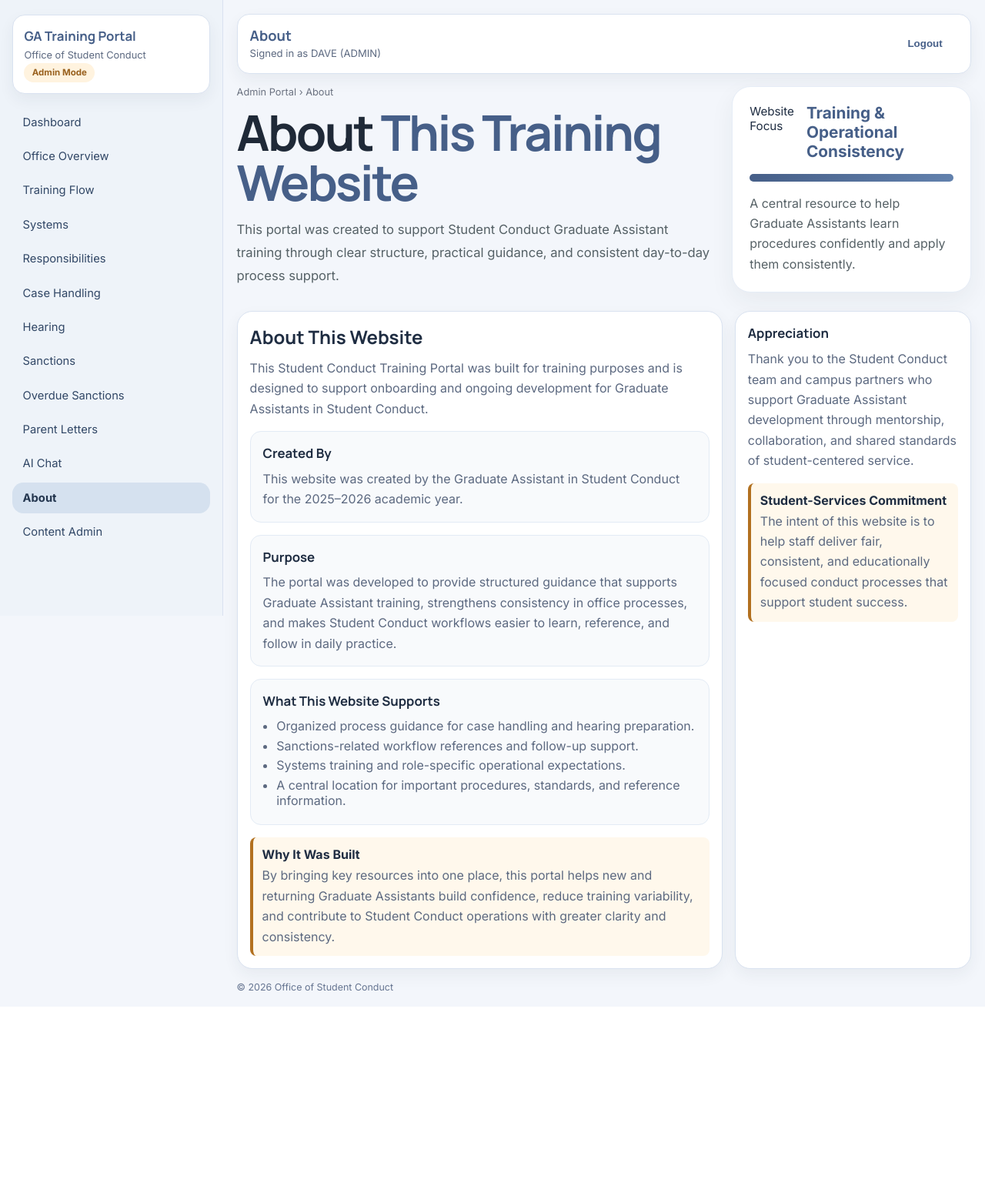
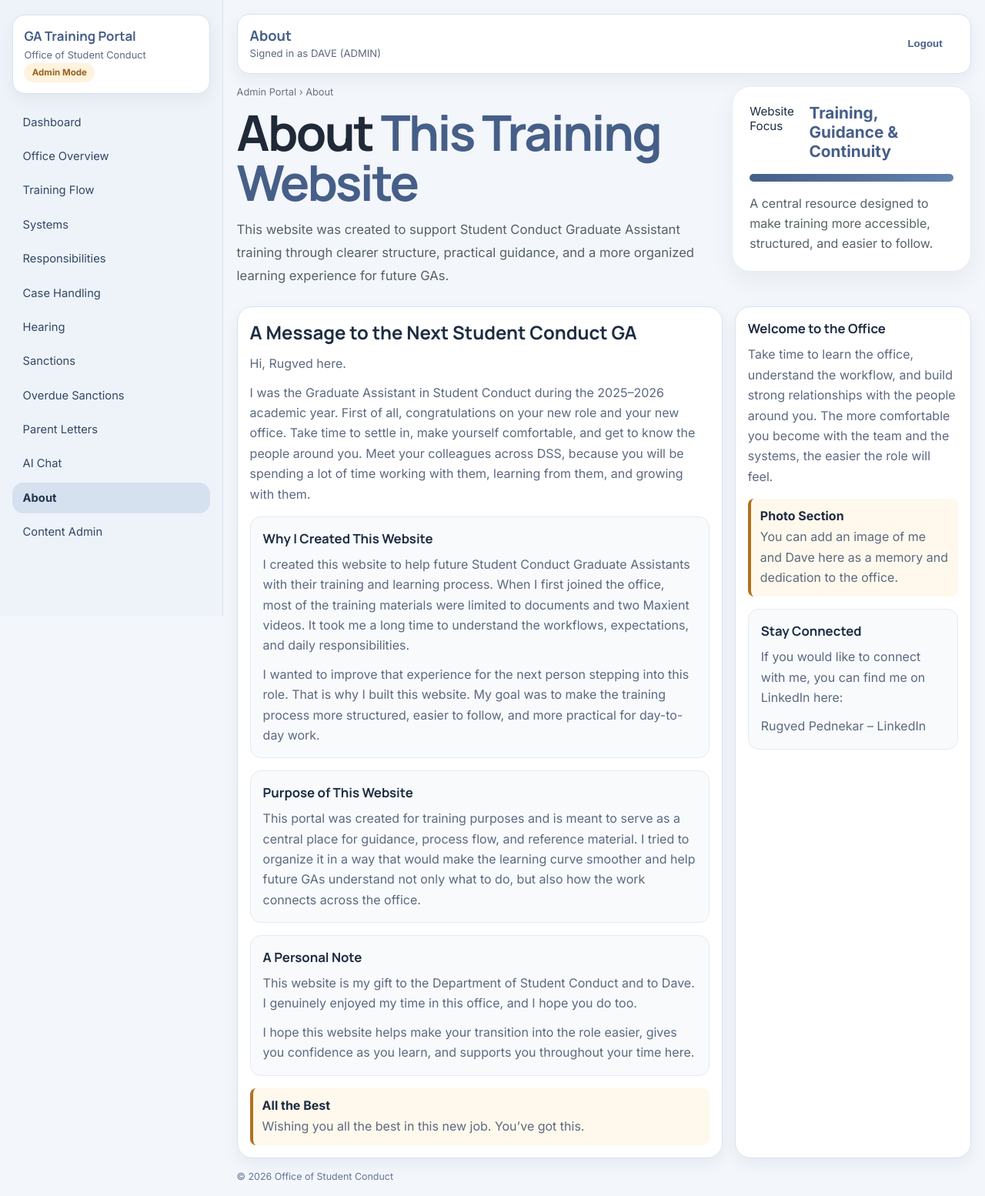
Before and after one commit to Rugvedpednekar/student-conduct-training, a FastAPI app: page /about in a window 1280 px wide. Shown: the whole page at 77% size. Before the commit the page ends 1288 px from the top, so only its background shows below. Run offline with FastAPI, Linux system fonts and the light colour scheme; the visitor is signed in with stand-in values (Sample User, id 1); some libraries are stand-ins or nearby versions.

Commit message:
Revise about page for clarity and personalization
Updated content to enhance clarity and personalization for future Graduate Assistants. Revised sections to improve the overall structure and guidance provided on the website.

```diff
--- a/app/templates/about.html
+++ b/app/templates/about.html
@@ -9,81 +9,103 @@
         About <span>This Training Website</span>
       </h1>
       <p class="dashboard-description">
-        This portal was created to support Student Conduct Graduate Assistant training through clear structure,
-        practical guidance, and consistent day-to-day process support.
+        This website was created to support Student Conduct Graduate Assistant training through clearer structure,
+        practical guidance, and a more organized learning experience for future GAs.
       </p>
     </div>
 
     <aside class="dashboard-progress-card">
       <div class="dashboard-progress-top">
         <span>Website Focus</span>
-        <strong>Training & Operational Consistency</strong>
+        <strong>Training, Guidance & Continuity</strong>
       </div>
       <div class="progress">
         <span style="width:100%;"></span>
       </div>
       <p>
-        A central resource to help Graduate Assistants learn procedures confidently and apply them consistently.
+        A central resource designed to make training more accessible, structured, and easier to follow.
       </p>
     </aside>
   </section>
 
   <section class="grid">
     <article class="card col-8">
-      <h2>About This Website</h2>
+      <h2>A Message to the Next Student Conduct GA</h2>
       <p style="margin-top:.7rem;">
-        This Student Conduct Training Portal was built for training purposes and is designed to support onboarding
-        and ongoing development for Graduate Assistants in Student Conduct.
+        Hi, Rugved here.
+      </p>
+      <p style="margin-top:.7rem;">
+        I was the Graduate Assistant in Student Conduct during the 2025–2026 academic year.
+        First of all, congratulations on your new role and your new office. Take time to settle in, make yourself comfortable,
+        and get to know the people around you. Meet your colleagues across DSS, because you will be spending a lot of time
+        working with them, learning from them, and growing with them.
       </p>
 
       <div class="case-subcard">
-        <h3>Created By</h3>
+        <h3>Why I Created This Website</h3>
         <p style="margin-top:.55rem;">
-          This website was created by the Graduate Assistant in Student Conduct for the 2025–2026 academic year.
+          I created this website to help future Student Conduct Graduate Assistants with their training and learning process.
+          When I first joined the office, most of the training materials were limited to documents and two Maxient videos.
+          It took me a long time to understand the workflows, expectations, and daily responsibilities.
+        </p>
+        <p style="margin-top:.7rem;">
+          I wanted to improve that experience for the next person stepping into this role. That is why I built this website.
+          My goal was to make the training process more structured, easier to follow, and more practical for day-to-day work.
         </p>
       </div>
 
       <div class="case-subcard">
-        <h3>Purpose</h3>
+        <h3>Purpose of This Website</h3>
         <p style="margin-top:.55rem;">
-          The portal was developed to provide structured guidance that supports Graduate Assistant training,
-          strengthens consistency in office processes, and makes Student Conduct workflows easier to learn,
-          reference, and follow in daily practice.
+          This portal was created for training purposes and is meant to serve as a central place for guidance, process flow,
+          and reference material. I tried to organize it in a way that would make the learning curve smoother and help future
+          GAs understand not only what to do, but also how the work connects across the office.
         </p>
       </div>
 
       <div class="case-subcard">
-        <h3>What This Website Supports</h3>
-        <ul class="list-clean" style="margin-top:.7rem;">
-          <li>Organized process guidance for case handling and hearing preparation.</li>
-          <li>Sanctions-related workflow references and follow-up support.</li>
-          <li>Systems training and role-specific operational expectations.</li>
-          <li>A central location for important procedures, standards, and reference information.</li>
-        </ul>
+        <h3>A Personal Note</h3>
+        <p style="margin-top:.55rem;">
+          This website is my gift to the Department of Student Conduct and to Dave.
+          I genuinely enjoyed my time in this office, and I hope you do too.
+        </p>
+        <p style="margin-top:.7rem;">
+          I hope this website helps make your transition into the role easier, gives you confidence as you learn,
+          and supports you throughout your time here.
+        </p>
       </div>
 
       <div class="notice" style="margin-top:1rem;">
-        <strong>Why It Was Built</strong>
+        <strong>All the Best</strong>
         <p>
-          By bringing key resources into one place, this portal helps new and returning Graduate Assistants build
-          confidence, reduce training variability, and contribute to Student Conduct operations with greater
-          clarity and consistency.
+          Wishing you all the best in this new job. You’ve got this.
         </p>
       </div>
     </article>
 
     <aside class="card col-4">
-      <h3>Appreciation</h3>
+      <h3>Welcome to the Office</h3>
       <p style="margin-top:.6rem;">
-        Thank you to the Student Conduct team and campus partners who support Graduate Assistant development
-        through mentorship, collaboration, and shared standards of student-centered service.
+        Take time to learn the office, understand the workflow, and build strong relationships with the people around you.
+        The more comfortable you become with the team and the systems, the easier the role will feel.
       </p>
 
       <div class="notice" style="margin-top:1rem;">
-        <strong>Student-Services Commitment</strong>
+        <strong>Photo Section</strong>
         <p>
-          The intent of this website is to help staff deliver fair, consistent, and educationally focused conduct
-          processes that support student success.
+          You can add an image of me and Dave here as a memory and dedication to the office.
+        </p>
+      </div>
+
+      <div class="case-subcard" style="margin-top:1rem;">
+        <h3>Stay Connected</h3>
+        <p style="margin-top:.55rem;">
+          If you would like to connect with me, you can find me on LinkedIn here:
+        </p>
+        <p style="margin-top:.7rem;">
+          <a href="https://www.linkedin.com/in/rugved-pednekar-8b6569201/" target="_blank" rel="noopener noreferrer">
+            Rugved Pednekar – LinkedIn
+          </a>
         </p>
       </div>
     </aside>
```
